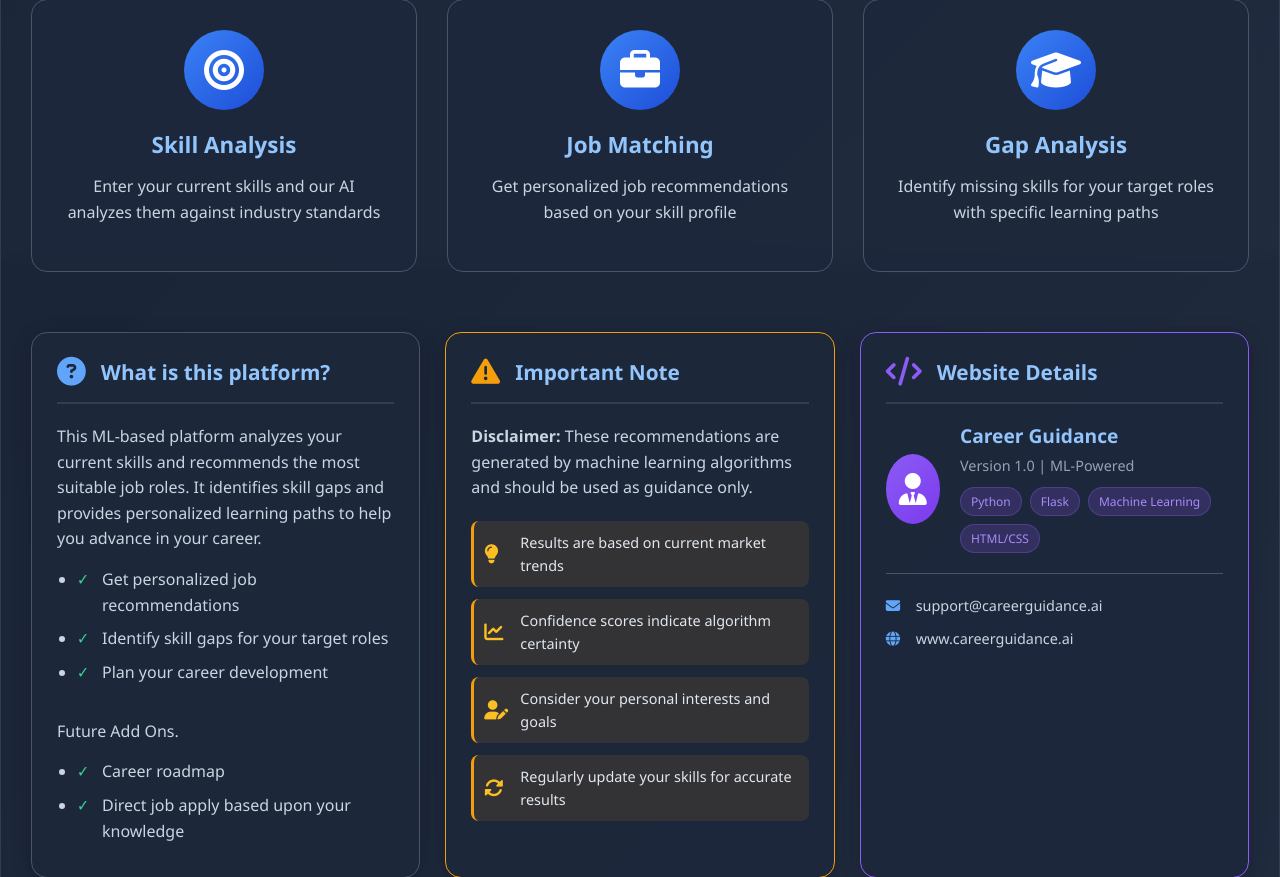
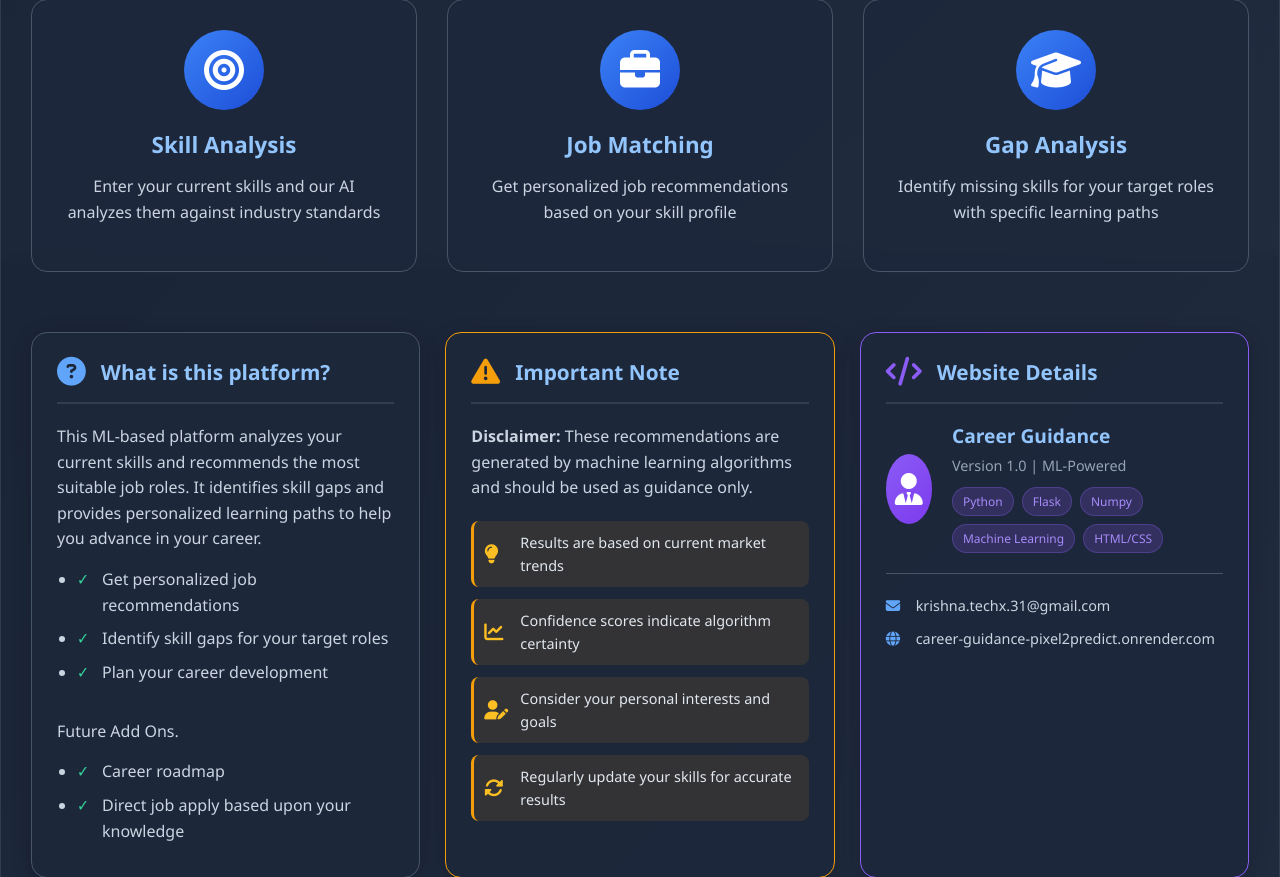
Before and after one commit to krishnaaidev/Career-Guidance, a Flask app: page / in a window 1280 px wide. Shown: the part 1343-2220 px from the top of the page. Run offline with Flask 3, Linux system fonts and the light colour scheme; parts of the project's set-up code (start-up, migrations or seed data) failed here and were passed over.

Commit message:
initial commit

```diff
--- a/templates/index.html
+++ b/templates/index.html
@@ -179,14 +179,15 @@
                                 <div class="tech-stack">
                                     <span class="tech-tag">Python</span>
                                     <span class="tech-tag">Flask</span>
+                                    <span class="tech-tag">Numpy</span>
                                     <span class="tech-tag">Machine Learning</span>
                                     <span class="tech-tag">HTML/CSS</span>
                                 </div>
                             </div>
                         </div>
                         <div class="contact-info">
-                            <p><i class="fas fa-envelope"></i> support@careerguidance.ai</p>
-                            <p><i class="fas fa-globe"></i> www.careerguidance.ai</p>
+                            <p><i class="fas fa-envelope"></i> krishna.techx.31@gmail.com</p>
+                            <p><i class="fas fa-globe"></i> career-guidance-pixel2predict.onrender.com</p>
                         </div>
                     </div>
                 </div>
```
